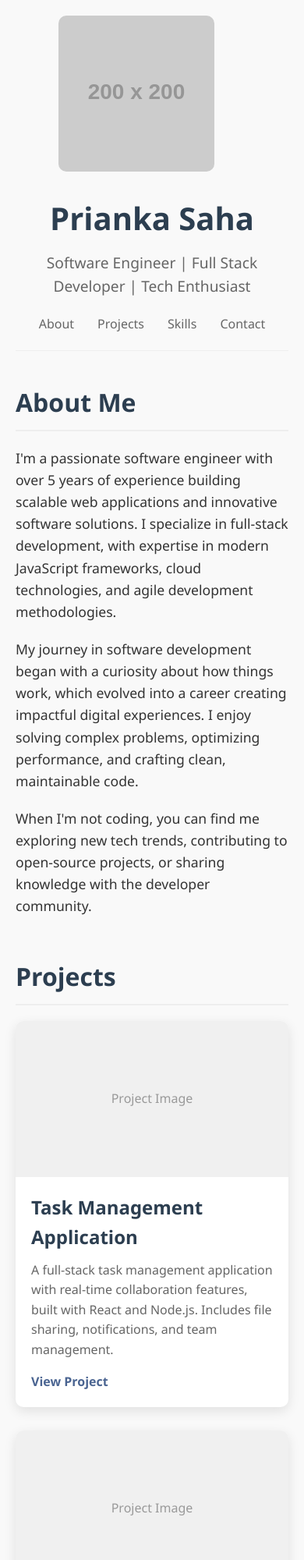
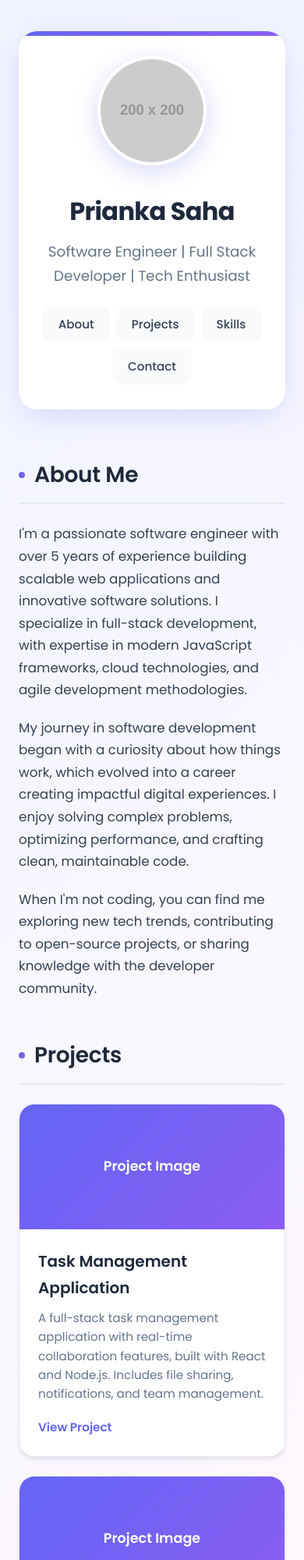
Before and after one commit to priankatuk/profile, a plain HTML site: page index.html in a window 390 px wide. Shown: the top 2000 px of the page at 78% size. Drawn offline with Linux system fonts and the light colour scheme; placeholder pictures from the web are drawn by us.

Commit message:
new design

```diff
--- a/index.html
+++ b/index.html
@@ -5,6 +5,24 @@
     <meta name="viewport" content="width=device-width, initial-scale=1.0">
     <title>Software Developer Portfolio</title>
     <style>
+        @import url('https://fonts.googleapis.com/css2?family=Poppins:wght@300;400;500;600;700&display=swap');
+
+        :root {
+            --primary: #6366f1;
+            --primary-dark: #4f46e5;
+            --primary-light: #818cf8;
+            --secondary: #0ea5e9;
+            --dark: #1e293b;
+            --dark-secondary: #334155;
+            --light: #f8fafc;
+            --gray: #64748b;
+            --gray-light: #e2e8f0;
+            --white: #ffffff;
+            --gradient: linear-gradient(135deg, #6366f1 0%, #8b5cf6 100%);
+            --shadow: 0 10px 40px -10px rgba(99, 102, 241, 0.3);
+            --shadow-sm: 0 4px 6px -1px rgba(0, 0, 0, 0.1);
+        }
+
         * {
             margin: 0;
             padding: 0;
@@ -12,36 +30,53 @@
         }
 
         body {
-            font-family: 'Segoe UI', Tahoma, Geneva, Verdana, sans-serif;
-            line-height: 1.6;
-            color: #333;
-            background-color: #f9f9f9;
+            font-family: 'Poppins', -apple-system, BlinkMacSystemFont, sans-serif;
+            line-height: 1.7;
+            color: var(--dark-secondary);
+            background: linear-gradient(135deg, #f0f4ff 0%, #fef8ff 50%, #f0f9ff 100%);
+            min-height: 100vh;
         }
 
         .container {
-            max-width: 1200px;
+            max-width: 1100px;
             margin: 0 auto;
-            padding: 20px;
+            padding: 40px 24px;
         }
 
         header {
             display: flex;
             align-items: center;
-            margin-bottom: 40px;
-            padding-bottom: 20px;
-            border-bottom: 1px solid #eee;
+            gap: 48px;
+            margin-bottom: 60px;
+            padding: 48px;
+            background: var(--white);
+            border-radius: 24px;
+            box-shadow: var(--shadow);
+            position: relative;
+            overflow: hidden;
+        }
+
+        header::before {
+            content: '';
+            position: absolute;
+            top: 0;
+            left: 0;
+            right: 0;
+            height: 6px;
+            background: var(--gradient);
         }
 
         .profile-img {
-            flex: 0 0 200px;
-            margin-right: 40px;
+            flex-shrink: 0;
         }
 
         .profile-img img {
-            width: 200px;
-            height: 200px;
-            border-radius: 10px;
+            width: 180px;
+            height: 180px;
+            border-radius: 50%;
             object-fit: cover;
+            border: 4px solid var(--white);
+            box-shadow: 0 8px 30px rgba(99, 102, 241, 0.25);
         }
 
         .header-text {
@@ -49,145 +84,205 @@
         }
 
         .header-text h1 {
-            font-size: 2.5rem;
-            margin-bottom: 10px;
-            color: #2c3e50;
+            font-size: 2.8rem;
+            font-weight: 700;
+            margin-bottom: 8px;
+            color: var(--dark);
+            letter-spacing: -0.02em;
         }
 
         .header-text .title {
-            font-size: 1.2rem;
-            color: #666;
-            margin-bottom: 20px;
+            font-size: 1.15rem;
+            color: var(--gray);
+            margin-bottom: 24px;
+            font-weight: 400;
         }
 
         .nav {
             display: flex;
-            gap: 30px;
-            margin-top: 20px;
+            gap: 8px;
+            flex-wrap: wrap;
         }
 
         .nav a {
             text-decoration: none;
-            color: #666;
+            color: var(--dark-secondary);
             font-weight: 500;
-            transition: color 0.3s;
+            font-size: 0.95rem;
+            padding: 10px 20px;
+            border-radius: 12px;
+            transition: all 0.25s ease;
+            background: var(--light);
         }
 
         .nav a:hover {
-            color: #2c3e50;
+            background: var(--gradient);
+            color: var(--white);
+            transform: translateY(-2px);
+            box-shadow: var(--shadow-sm);
         }
 
         .section {
-            margin-bottom: 50px;
+            margin-bottom: 48px;
         }
 
         .section h2 {
-            font-size: 2rem;
-            margin-bottom: 20px;
-            color: #2c3e50;
-            padding-bottom: 10px;
-            border-bottom: 2px solid #eee;
+            font-size: 1.75rem;
+            font-weight: 600;
+            margin-bottom: 24px;
+            color: var(--dark);
+            padding-bottom: 12px;
+            border-bottom: 2px solid var(--gray-light);
+            letter-spacing: -0.01em;
+            display: flex;
+            align-items: center;
+            gap: 12px;
+        }
+
+        .section h2::before {
+            content: '';
+            width: 8px;
+            height: 8px;
+            background: var(--gradient);
+            border-radius: 50%;
         }
 
         .about-content p {
             margin-bottom: 20px;
-            font-size: 1.1rem;
+            font-size: 1.05rem;
+            color: var(--dark-secondary);
         }
 
         .projects-grid {
             display: grid;
-            grid-template-columns: repeat(auto-fill, minmax(300px, 1fr));
-            gap: 30px;
+            grid-template-columns: repeat(auto-fill, minmax(280px, 1fr));
+            gap: 24px;
         }
 
         .project-card {
-            background: white;
-            border-radius: 10px;
+            background: var(--white);
+            border-radius: 20px;
             overflow: hidden;
-            box-shadow: 0 5px 15px rgba(0,0,0,0.1);
-            transition: transform 0.3s, box-shadow 0.3s;
+            box-shadow: var(--shadow-sm);
+            transition: all 0.3s ease;
+            border: 1px solid var(--gray-light);
         }
 
         .project-card:hover {
-            transform: translateY(-5px);
-            box-shadow: 0 15px 30px rgba(0,0,0,0.15);
+            transform: translateY(-8px);
+            box-shadow: var(--shadow);
+            border-color: var(--primary-light);
         }
 
         .project-img {
-            height: 200px;
-            background-color: #f0f0f0;
+            height: 160px;
+            background: var(--gradient);
             display: flex;
             align-items: center;
             justify-content: center;
-            color: #999;
+            color: var(--white);
+            font-weight: 600;
+            font-size: 1.1rem;
         }
 
         .project-content {
-            padding: 20px;
+            padding: 24px;
         }
 
         .project-content h3 {
-            font-size: 1.5rem;
+            font-size: 1.25rem;
+            font-weight: 600;
             margin-bottom: 10px;
-            color: #2c3e50;
+            color: var(--dark);
         }
 
         .project-content p {
-            margin-bottom: 15px;
-            color: #666;
+            margin-bottom: 16px;
+            color: var(--gray);
+            font-size: 0.95rem;
+            line-height: 1.6;
         }
 
         .project-link {
-            display: inline-block;
-            color: #4a6491;
+            display: inline-flex;
+            align-items: center;
+            gap: 6px;
+            color: var(--primary);
             text-decoration: none;
             font-weight: 600;
-            transition: color 0.3s;
+            font-size: 0.95rem;
+            transition: all 0.25s ease;
         }
 
         .project-link:hover {
-            color: #2c3e50;
-            text-decoration: underline;
+            color: var(--primary-dark);
+            gap: 10px;
         }
 
         .skills {
             display: flex;
             flex-wrap: wrap;
-            gap: 15px;
-            margin-top: 20px;
+            gap: 12px;
+            margin-top: 16px;
         }
 
         .skill-tag {
-            background: #e9ecef;
-            padding: 8px 15px;
-            border-radius: 20px;
+            background: var(--white);
+            padding: 12px 24px;
+            border-radius: 50px;
             font-size: 0.9rem;
+            font-weight: 500;
+            color: var(--dark-secondary);
+            border: 1px solid var(--gray-light);
+            transition: all 0.25s ease;
+        }
+
+        .skill-tag:hover {
+            background: var(--gradient);
+            color: var(--white);
+            border-color: transparent;
+            transform: scale(1.05);
         }
 
         .contact-info {
-            margin-top: 20px;
+            margin-top: 16px;
+            background: var(--white);
+            padding: 32px;
+            border-radius: 20px;
+            box-shadow: var(--shadow-sm);
         }
 
         .contact-info p {
-            margin-bottom: 10px;
-            font-size: 1.1rem;
+            margin-bottom: 14px;
+            font-size: 1.05rem;
+            display: flex;
+            align-items: center;
+            gap: 12px;
+        }
+
+        .contact-info p::before {
+            content: '↳';
+            color: var(--primary);
+            font-weight: 600;
         }
 
         .contact-info a {
-            color: #4a6491;
+            color: var(--primary);
             text-decoration: none;
+            font-weight: 500;
+            transition: color 0.25s ease;
         }
 
         .contact-info a:hover {
+            color: var(--primary-dark);
             text-decoration: underline;
         }
 
         footer {
             text-align: center;
-            padding: 30px 0;
-            margin-top: 50px;
-            border-top: 1px solid #eee;
-            color: #666;
+            padding: 32px 0;
+            margin-top: 48px;
+            color: var(--gray);
             font-size: 0.9rem;
         }
 
@@ -195,14 +290,20 @@
             header {
                 flex-direction: column;
                 text-align: center;
+                padding: 32px 24px;
+                gap: 24px;
             }
 
-            .profile-img {
-                margin-bottom: 20px;
+            .profile-img img {
+                width: 140px;
+                height: 140px;
+            }
+
+            .header-text h1 {
+                font-size: 2rem;
             }
 
             .nav {
-                flex-wrap: wrap;
                 justify-content: center;
             }
 
```
